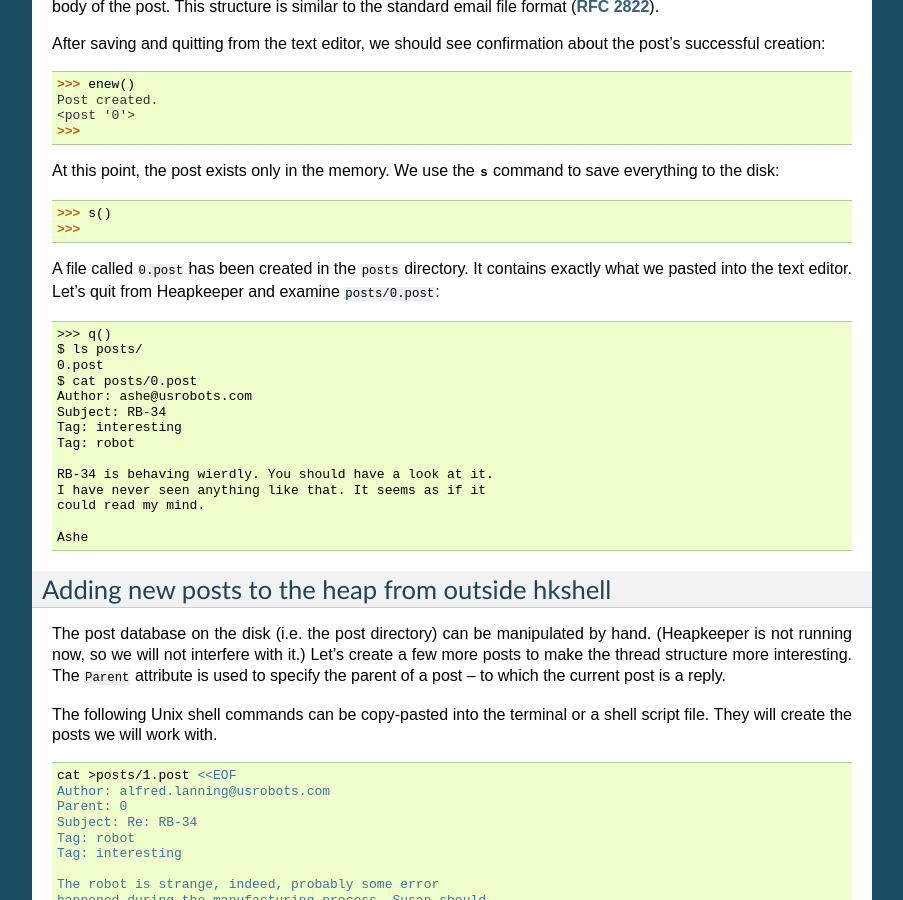
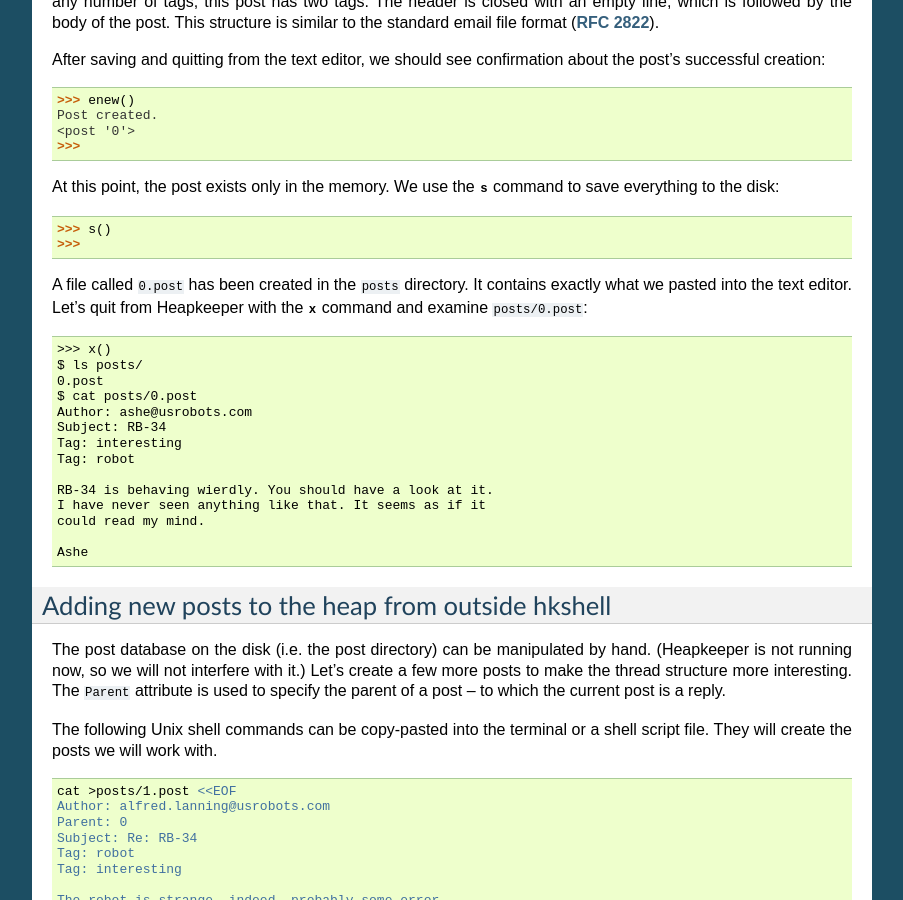
Before and after one commit to hcs42/heapkeeper-old, a Sphinx documentation site: the page built from doc/tutorial.rst, in a window 1280 px wide and 900 px high, scrolled down 1683 px. Shown: the whole window, without its empty margins (198-1101 px from the left). Built offline with Sphinx 7.4.7, drawn with Linux system fonts in a browser that asks for light colours; some of the changed text lies outside the part shown.

Commit message:
Tutorial: minor corrections
Partly related to the previous commit.

```diff
--- a/doc/tutorial.rst
+++ b/doc/tutorial.rst
@@ -149,11 +151,11 @@ At this point, the post exists only in the memory. We use the :func:`s
 
 A file called ``0.post`` has been created in the ``posts`` directory. It
 contains exactly what we pasted into the text editor. Let's quit from
-Heapkeeper and examine ``posts/0.post``:
+Heapkeeper with the |x| command and examine ``posts/0.post``:
 
 .. code-block:: none
 
-    >>> q()
+    >>> x()
     $ ls posts/
     0.post
     $ cat posts/0.post
```
Also changed, not shown: other parts of doc/tutorial.rst (+26 -22 lines).
